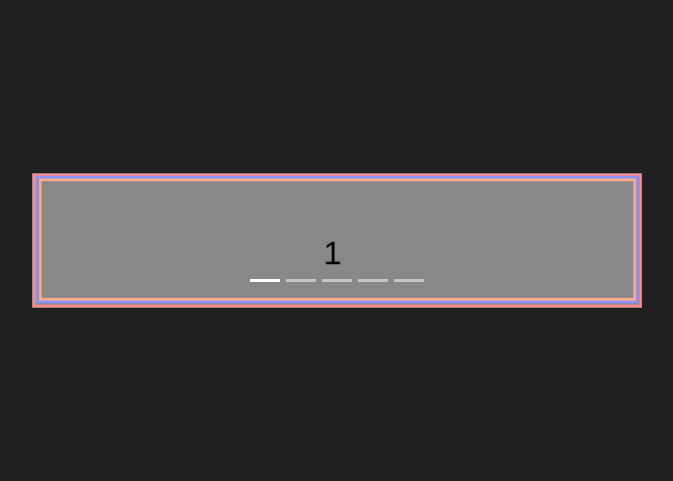
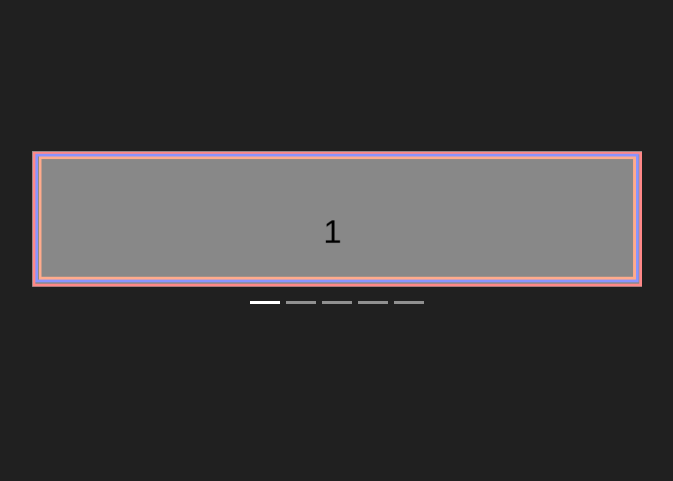
Before and after one commit to mozerpol/mozerpolWebsite, a Flask app: page / in a window 1280 px wide. Shown: the part 265-746 px from the top of the page, without its empty margins (303-976 px from the left). Run offline with Flask 2, Linux system fonts and the light colour scheme; some libraries are stand-ins or nearby versions.

Commit message:
Fix slider

```diff
--- a/app/static/indexStyle.css
+++ b/app/static/indexStyle.css
@@ -11,13 +11,13 @@
 
 #carouselMainPage /*odpowiada za karuzele i jej przelacznik, te piec poziomych kresek*/
 {
-	height: 30vh;
+	height: 80vh;
 	min-height: 170px;
 }
 .carousel-inner > .carousel-item /*ustawienie samego slidera*/
 {
-   width: 100%;
-   min-height: 100px;
+   min-height: 130px;
+   margin-bottom: 7%;
 }
 
 @media (min-width: 900px)
```
